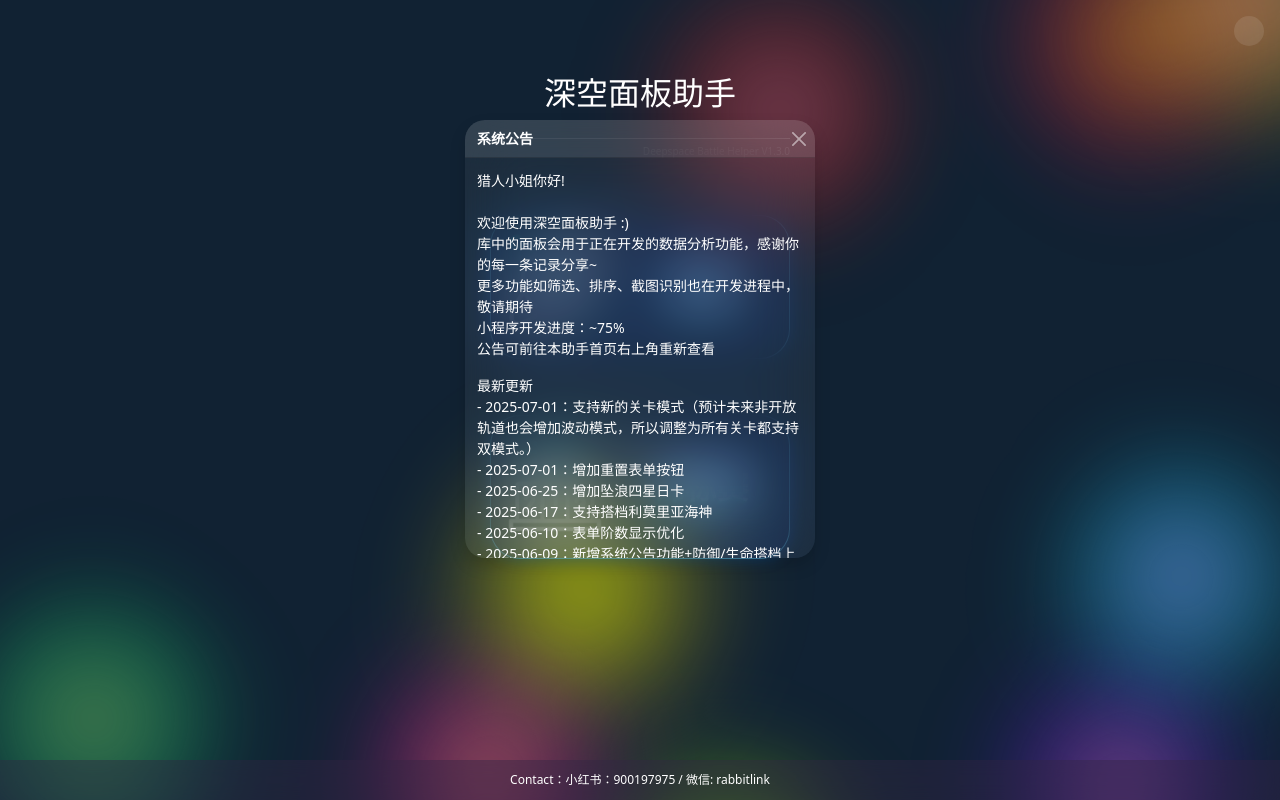
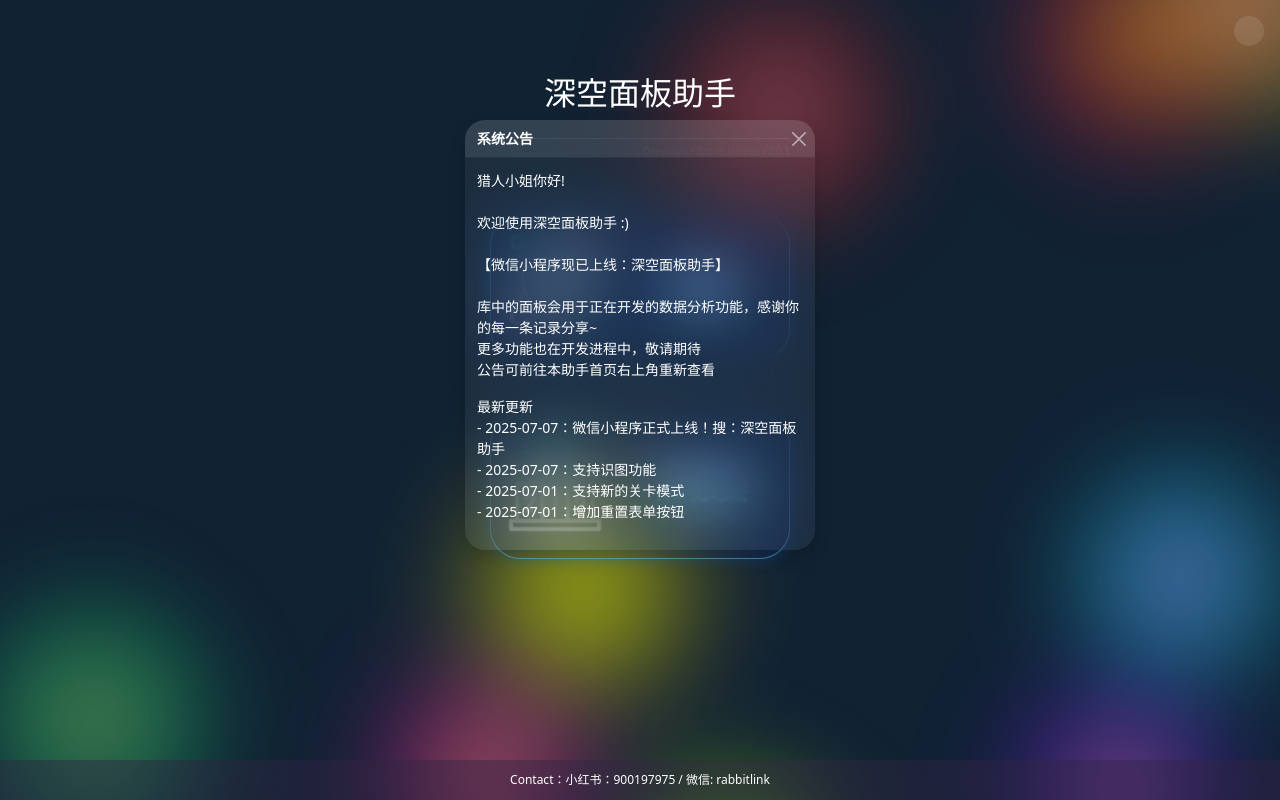
Before and after one commit to fanshicomic/lysk-battle-record-fe, a website: page index.html in a window 1280 px wide. Drawn offline with nearby package versions, Linux system fonts and the light colour scheme; no server answers.

Commit message:
feat: update announcement and version

```diff
--- a/index.html
+++ b/index.html
@@ -101,7 +101,7 @@
     <div id="hr-section">
       <hr />
       <p id="sub-title">
-        Deepspace Battle Helper V1.3.0
+        Deepspace Battle Helper V2.0.1
       </p>
     </div>
     <a href="orbit.html" style="text-decoration: none; color: inherit;">
@@ -137,7 +137,7 @@
 
 <script type="module">
   import { apiGet } from './scripts/util.js?v=1750850695';
-  import { showAnnouncement, forceDisplayAnnouncement } from './scripts/announcement.js?v=1751383006';
+  import { showAnnouncement, forceDisplayAnnouncement } from './scripts/announcement.js?v=1751879957';
   // wake up the server
   apiGet('ping', {})
   showAnnouncement();
--- a/scripts/announcement.js
+++ b/scripts/announcement.js
@@ -1,5 +1,5 @@
 export function showAnnouncement() {
-    const announcementKey = "1.3.0"
+    const announcementKey = "2.0.1"
     if (localStorage.getItem(announcementKey)) return;
     localStorage.setItem(announcementKey, '1');
 
@@ -28,18 +28,18 @@
     return `猎人小姐你好!
 
             欢迎使用深空面板助手 :)
+
+            【微信小程序现已上线：深空面板助手】
+
             库中的面板会用于正在开发的数据分析功能，感谢你的每一条记录分享~
-            更多功能如筛选、排序、截图识别也在开发进程中，敬请期待
-            小程序开发进度：~75%
+            更多功能也在开发进程中，敬请期待
             公告可前往本助手首页右上角重新查看`
 }
 
 function getAnnouncementLatestUpdates() {
     return `最新更新
-            - 2025-07-01：支持新的关卡模式（预计未来非开放轨道也会增加波动模式，所以调整为所有关卡都支持双模式。）
-            - 2025-07-01：增加重置表单按钮
-            - 2025-06-25：增加坠浪四星日卡
-            - 2025-06-17：支持搭档利莫里亚海神
-            - 2025-06-10：表单阶数显示优化
-            - 2025-06-09：新增系统公告功能+防御/生命搭档上传数据验证`
+            - 2025-07-07：微信小程序正式上线！搜：深空面板助手
+            - 2025-07-07：支持识图功能
+            - 2025-07-01：支持新的关卡模式
+            - 2025-07-01：增加重置表单按钮`
 }
```
Also changed, not shown: championships.html (+8 -8 lines), orbit.html (+4 -4 lines), .version_hash.json, README.md.
